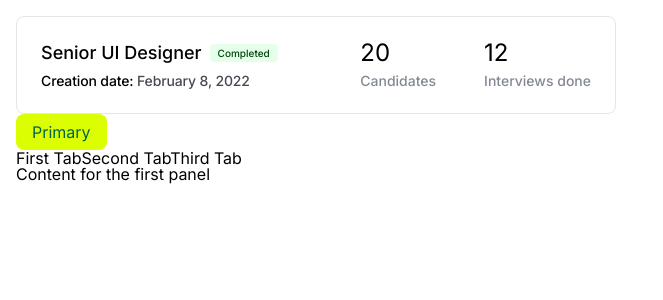
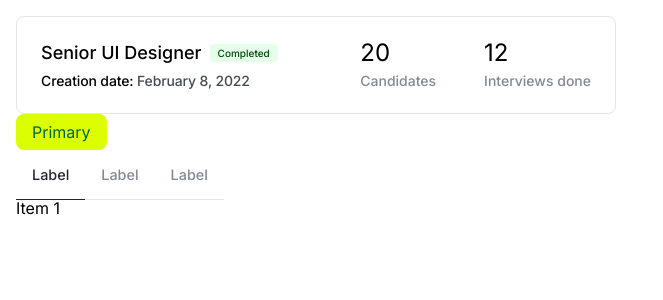
Before and after one commit to flaviozorzetto/project-picko, a React (Create React App) app: page / in a window 1280 px wide. Shown: the top 300 px of the page, without its empty margins (0-663 px from the left). Built offline with nearby package versions, Linux system fonts and the light colour scheme.

Commit message:
finished tab component

```diff
--- a/src/App.js
+++ b/src/App.js
@@ -1,17 +1,36 @@
-import React from 'react';
+import React, { useState } from 'react';
 import Button from './components/Button/Button.js';
 import Card from './components/Card/Card.js';
 import Tabs from './components/Navigation/Tabs.js';
+import TabPanel from './components/Navigation/TabPanel.js';
 import './styles/index.scss';
 
 export default function App() {
+   const labels = ['Label', 'Label', 'Label'];
+   const [value, setValue] = useState(0);
+   const identifier = 'panel';
+
    return (
       <div style={{ width: '600px', margin: '1rem' }}>
          <Card />
          <Button type="primary" size="m">
             Primary
          </Button>
-         <Tabs />
+         <Tabs
+            identifier={identifier}
+            labels={labels}
+            setValue={setValue}
+            value={value}
+         />
+         <TabPanel identifier={identifier} value={value} index={0}>
+            Item 1
+         </TabPanel>
+         <TabPanel identifier={identifier} value={value} index={1}>
+            Item 2
+         </TabPanel>
+         <TabPanel identifier={identifier} value={value} index={2}>
+            Item 3
+         </TabPanel>
       </div>
    );
 }
--- a/src/components/Navigation/TabPanel.js
+++ b/src/components/Navigation/TabPanel.js
@@ -0,0 +1,11 @@
+export default function TabPanel(props) {
+   return (
+      <div
+         id={`${props.identifier}-${props.index}`}
+         role="tabpanel"
+         hidden={props.value !== props.index}
+      >
+         {props.children}
+      </div>
+   );
+}
--- a/src/components/Navigation/Tabs.js
+++ b/src/components/Navigation/Tabs.js
@@ -1,56 +1,35 @@
+import { React } from 'react';
+import './Tabs.scss';
+
 export default function Tabs(props) {
    return (
-      <div class="tab-interface">
-         <div role="tablist" aria-label="Sample Tabs">
-            <span
-               role="tab"
-               aria-selected="true"
-               aria-controls="panel-1"
-               id="tab-1"
-               tabindex="0"
-            >
-               First Tab
-            </span>
-            <span
-               role="tab"
-               aria-selected="false"
-               aria-controls="panel-2"
-               id="tab-2"
-               tabindex="-1"
-            >
-               Second Tab
-            </span>
-            <span
-               role="tab"
-               aria-selected="false"
-               aria-controls="panel-3"
-               id="tab-3"
-               tabindex="-1"
-            >
-               Third Tab
-            </span>
-         </div>
-         <div id="panel-1" role="tabpanel" tabindex="0" aria-labelledby="tab-1">
-            <p>Content for the first panel</p>
-         </div>
-         <div
-            id="panel-2"
-            role="tabpanel"
-            tabindex="0"
-            aria-labelledby="tab-2"
-            hidden
-         >
-            <p>Content for the second panel</p>
-         </div>
-         <div
-            id="panel-3"
-            role="tabpanel"
-            tabindex="0"
-            aria-labelledby="tab-3"
-            hidden
-         >
-            <p>Content for the third panel</p>
-         </div>
+      <div
+         className="tabs"
+         id={props.identifier}
+         role="tablist"
+         aria-label="Tabs"
+      >
+         {props.labels.map((element, index) => {
+            const identifier = `${props.identifier}-${index}`;
+            const htmlLabel = (
+               <button
+                  role="tab"
+                  className={`tab__label${
+                     props.value === index ? ' tab__label_selected' : ''
+                  }`}
+                  key={index}
+                  aria-controls={identifier}
+                  aria-selected={props.value == index ? 'true' : 'false'}
+                  onClick={() => {
+                     props.setValue(index);
+                  }}
+               >
+                  {element}
+               </button>
+            );
+
+            return htmlLabel;
+         })}
       </div>
    );
 }
--- /dev/null
+++ b/src/components/Navigation/Tabs.scss
@@ -0,0 +1,14 @@
+.tab__label {
+   font-family: inherit;
+   font-weight: 500;
+   font-size: 0.9rem;
+   padding: 1rem;
+   border-bottom: 1px solid #e3e5e8;
+   color: #838895;
+   cursor: pointer;
+
+   &_selected {
+      border-bottom: 1px solid #26272c;
+      color: #26272c;
+   }
+}
--- a/src/styles/variables/_reset.scss
+++ b/src/styles/variables/_reset.scss
@@ -66,6 +66,11 @@ video {
    text-size-adjust: none;
 }
 
+button {
+   background: none;
+   border: none;
+}
+
 footer,
 header,
 nav,
```
